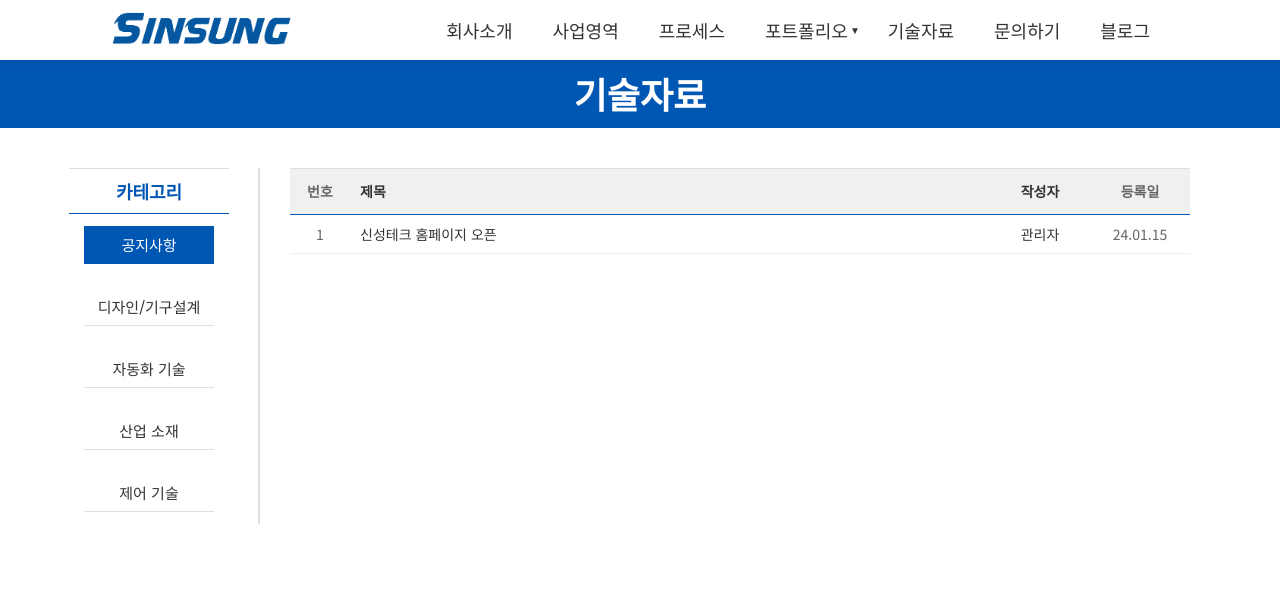
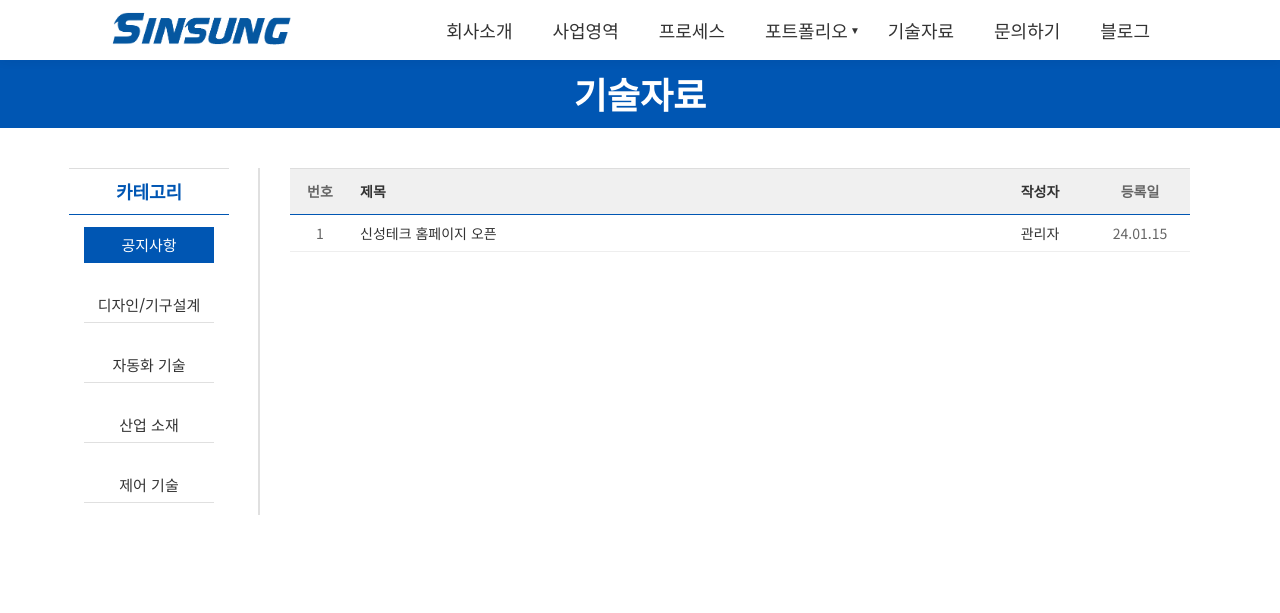
Before and after one commit to desert32-hash/Sintc2013, a Jekyll site: the page built from tech.html, in a window 1280 px wide. Shown: the top 613 px of the page. Built offline with Jekyll 4.4.1, drawn with Linux system fonts in a browser that asks for light colours.

Commit message:
Add files via upload

```diff
--- a/tech.html
+++ b/tech.html
@@ -75,9 +75,9 @@ permalink: /tech.html
             border-bottom: 1px solid #0056b3;
             text-align: center;
             width: 160px;
-            height: 46px;
-            line-height: 44px;
-            /* 선 2개를 제외한 내부 높이 */
+            height: 47px;
+            /* 게시판 헤더(1+46)와 높이 일치 */
+            line-height: 45px;
             margin-left: auto;
             margin-right: auto;
             box-sizing: border-box;
@@ -112,9 +111,9 @@ permalink: /tech.html
             border-bottom: 1px solid #e0e0e0;
             width: 100%;
             box-sizing: border-box;
-            height: 38px;
-            line-height: 38px;
-            /* 높이와 일치시켜 텍스트 중앙 정렬 및 여백 최소화 */
+            height: 36px;
+            /* 여백을 줄이기 위해 높이 축소 */
+            line-height: 36px;
         }
 
         .category-tab a:hover,
@@ -175,12 +174,12 @@ permalink: /tech.html
 
         .post-table td {
             padding: 0 10px;
-            height: 38px !important;
-            /* 테두리 포함 38px */
+            height: 36px !important;
+            /* 카테고리와 높이 통일 */
             border-bottom: 1px solid #eee;
             font-size: 14px;
             vertical-align: middle;
-            line-height: 38px;
+            line-height: 36px;
             box-sizing: border-box;
             overflow: hidden;
         }
```
Also changed, not shown: other parts of tech.html (+0 -1 lines).
